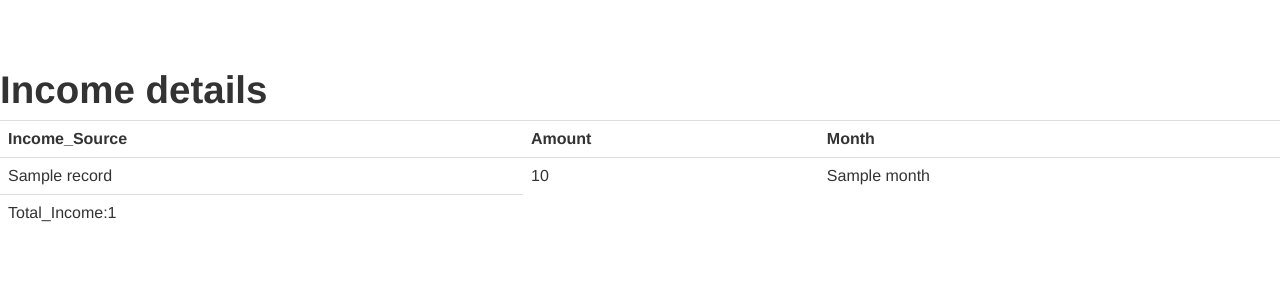
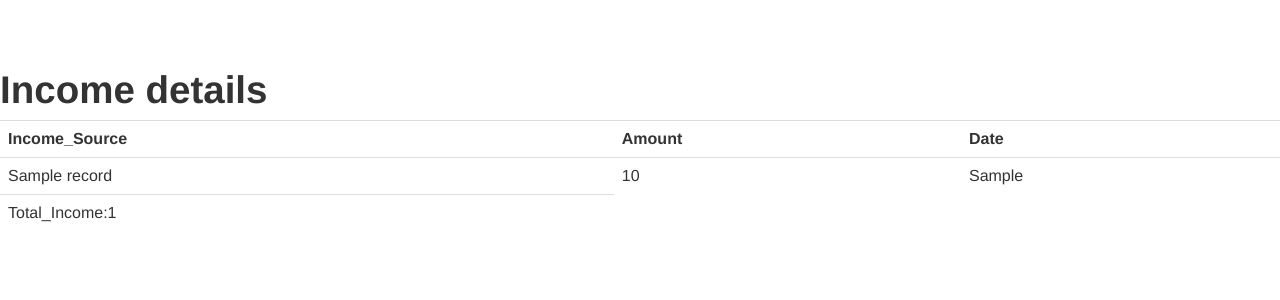
Before and after one commit to yogesh-kamble/Budget_Planner_Django, a Django app: template Budget_Monitor/budget_manager/templates/income_display.html in a window 1280 px wide. Shown: the top 300 px of the page. Run offline with Django 3.2, Linux system fonts and the light colour scheme; the template is opened without the code that fills it: most values are stand-ins (such as "Sample title", 1, 10 or a date in 2020); some libraries are stand-ins or nearby versions.

Commit message:
Minor Update

```diff
--- a/Budget_Monitor/budget_manager/templates/income_display.html
+++ b/Budget_Monitor/budget_manager/templates/income_display.html
@@ -8,7 +8,7 @@
 			<tr>
 			<th>Income_Source</th>
 			<th>Amount</th>
-			<th>Month</th>
+			<th>Date</th>
 			</tr>
 
 			{% for record,source_name in record_list %}
@@ -16,7 +16,7 @@
 
 			    	<td>{{ source_name }}</td>
 			    	<td>{{ record.amount }}</td>
-			    	<td>{{ record.month }}</td>
+			    	<td>{{ record.income_month }}</td>
 			    </tr>
 
 
```
